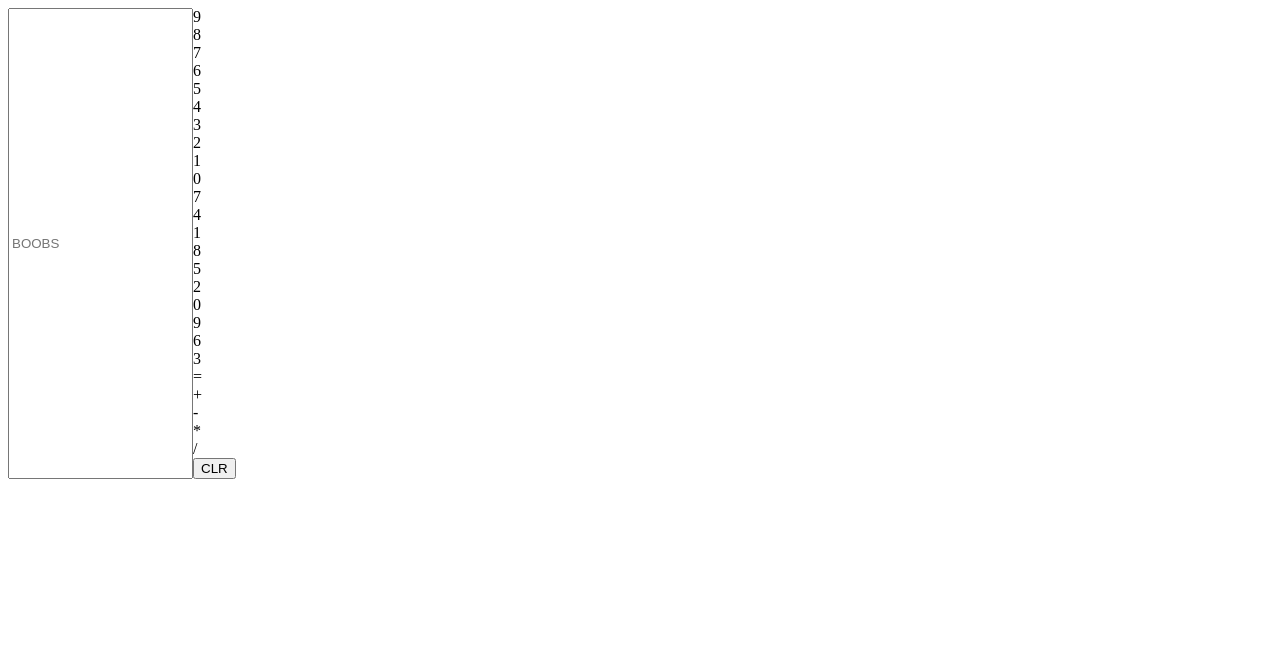
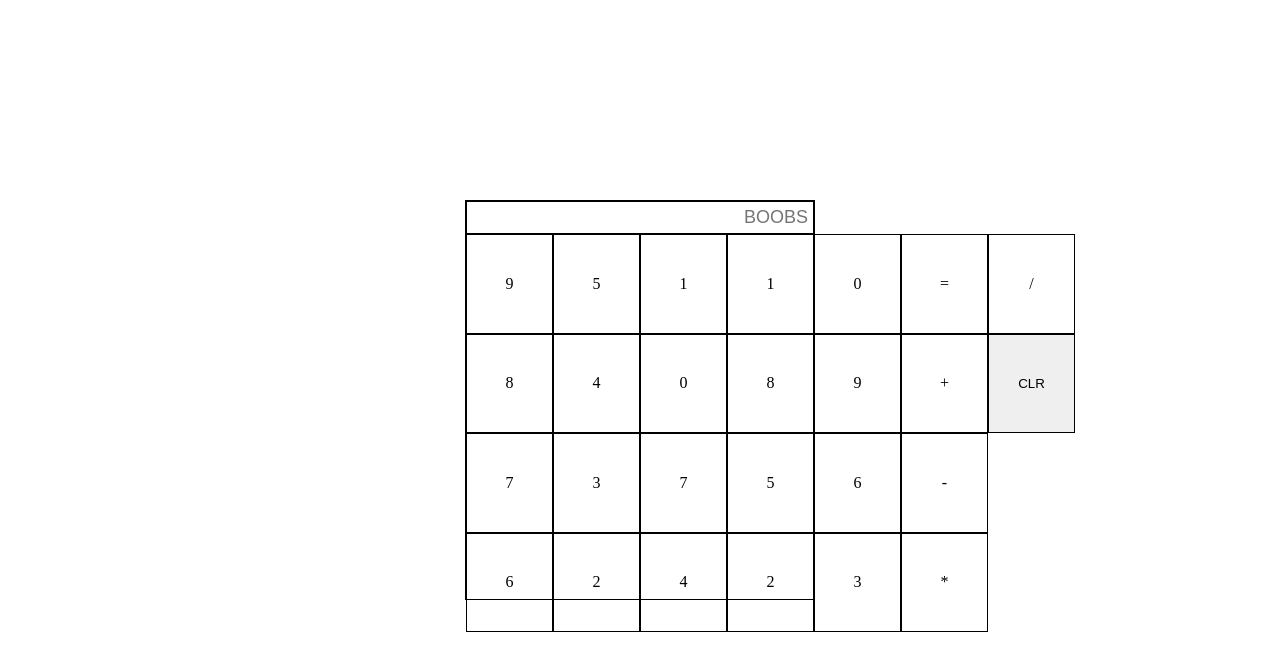
Before and after one commit to blehnk/calculator, a plain HTML site: page index.html in a window 1280 px wide. Drawn offline with Linux system fonts and the light colour scheme.

Commit message:
Position the buttons in the calc

```diff
--- a/style.css
+++ b/style.css
@@ -1,3 +1,47 @@
+* {
+    margin: 0;
+    padding: 0;
+    box-sizing:border-box;
+}
+
+body {
+    height: 100vh;
+    width : 100vw;
+    display: flex;
+    justify-content: center;
+    align-items: center;
+}
+
 #mainContainer {
     display: flex;
+    flex-direction: column;
+    height: 400px;
+    width: 350px;
+    border: 1px solid black;
 }
+
+#display {
+    width: 100%;
+    height : 100px;
+    border: 1px solid black;
+    text-align: right;
+    padding: 5px;
+    font-size: large;
+}
+
+#keys {
+    display: flex;
+    flex-wrap: wrap;
+    flex-direction: column;
+    width: 100%;
+    height: 100%;
+}
+
+div .key {
+    display: flex;
+    align-items: center;
+    justify-content: center;
+    height: 25%;
+    width: 25%;
+    border: 1px solid black;
+}
```
